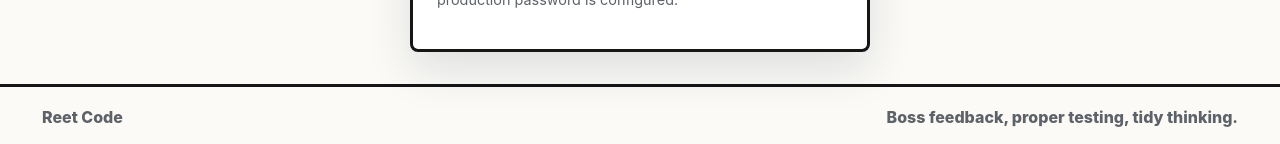
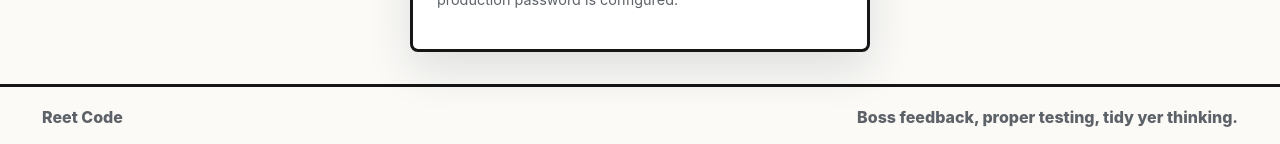
Before and after one commit to tobyStone/reet-code, a Node server app: page /login in a window 1280 px wide. Shown: the part 702-846 px from the top of the page. Run offline with Node 20, Linux system fonts and the light colour scheme.

Commit message:
Update footer thinking phrase

```diff
--- a/views/partials/footer.ejs
+++ b/views/partials/footer.ejs
@@ -1,7 +1,7 @@
     </main>
     <footer class="site-footer">
       <span>Reet Code</span>
-      <span>Boss feedback, proper testing, tidy thinking.</span>
+      <span>Boss feedback, proper testing, tidy yer thinking.</span>
     </footer>
   </body>
 </html>
```
